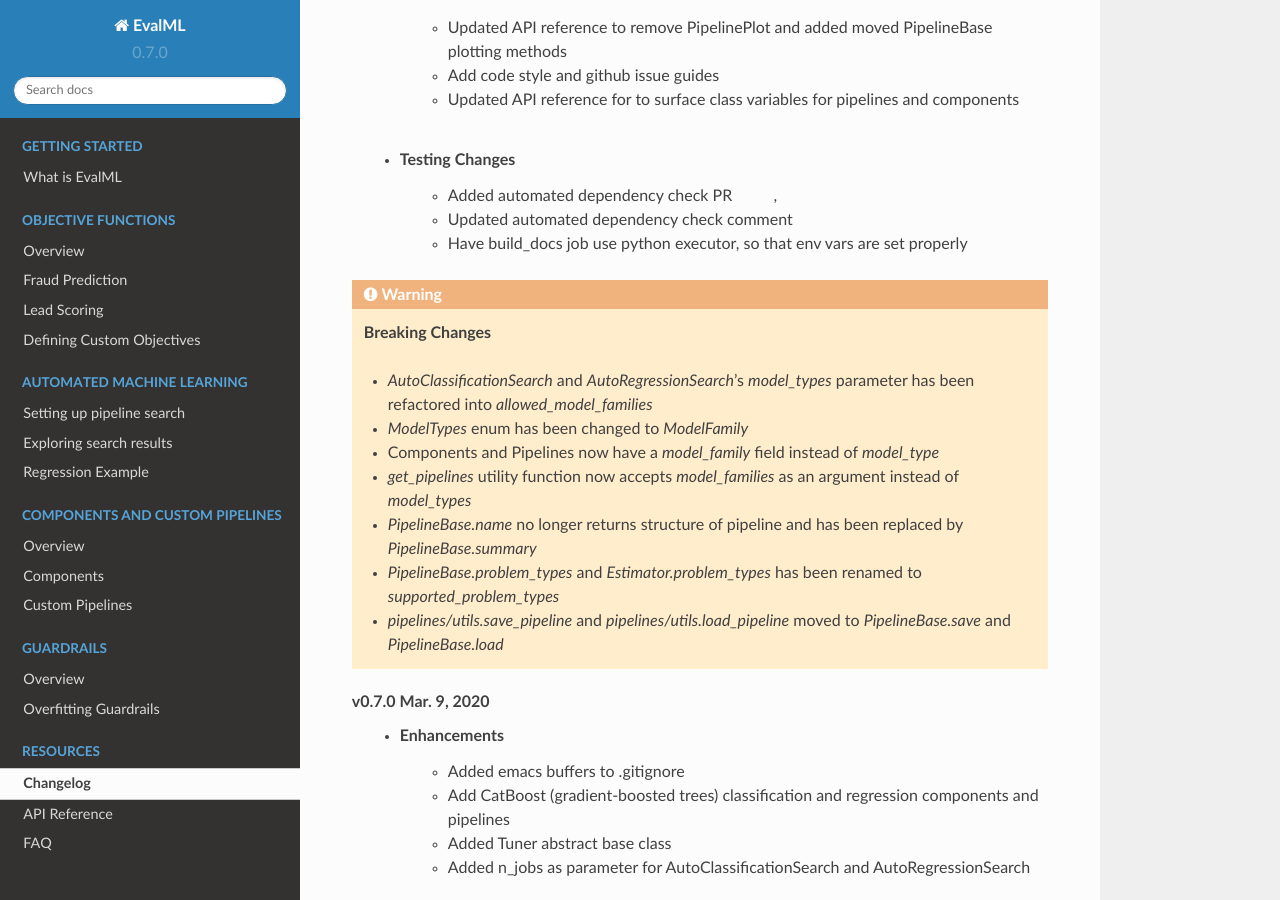
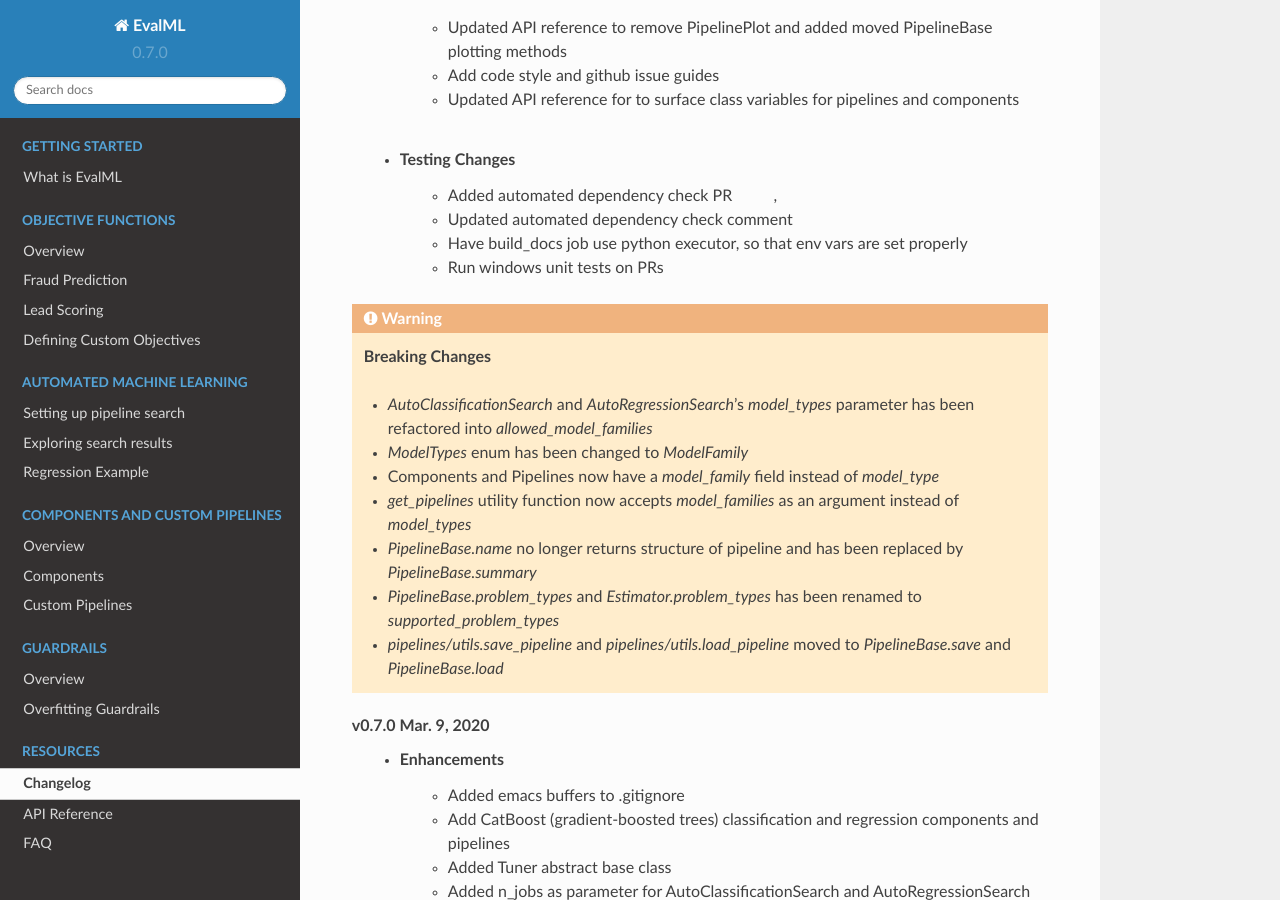
Before and after one commit to alteryx/evalml, a Sphinx documentation site: the page built from docs/source/changelog.rst, in a window 1280 px wide and 900 px high, scrolled down 787 px. Built offline with Sphinx 7.4.7 and the Read the Docs theme 2.0.0, drawn with Linux system fonts in a browser that asks for light colours; comment, search, counter and statistics services are not loaded.

Commit message:
Changelog

```diff
--- a/docs/source/changelog.rst
+++ b/docs/source/changelog.rst
@@ -27,6 +27,7 @@
         * Added automated dependency check PR :pr:`482`, :pr:`505`
         * Updated automated dependency check comment :pr:`497`
         * Have build_docs job use python executor, so that env vars are set properly :pr:`547`
+        * Run windows unit tests on PRs :pr:`557`
 .. warning::
 
     **Breaking Changes**
```
